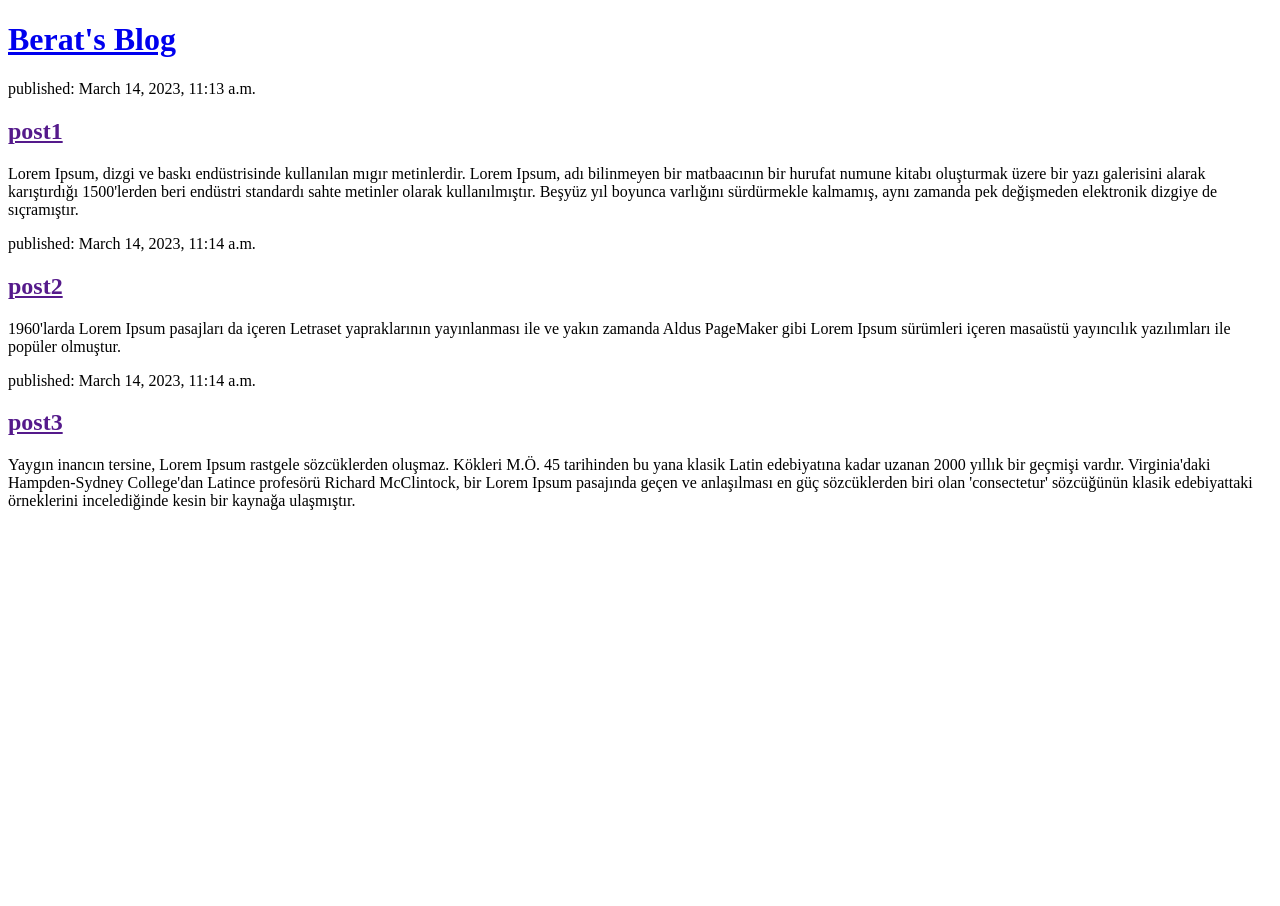
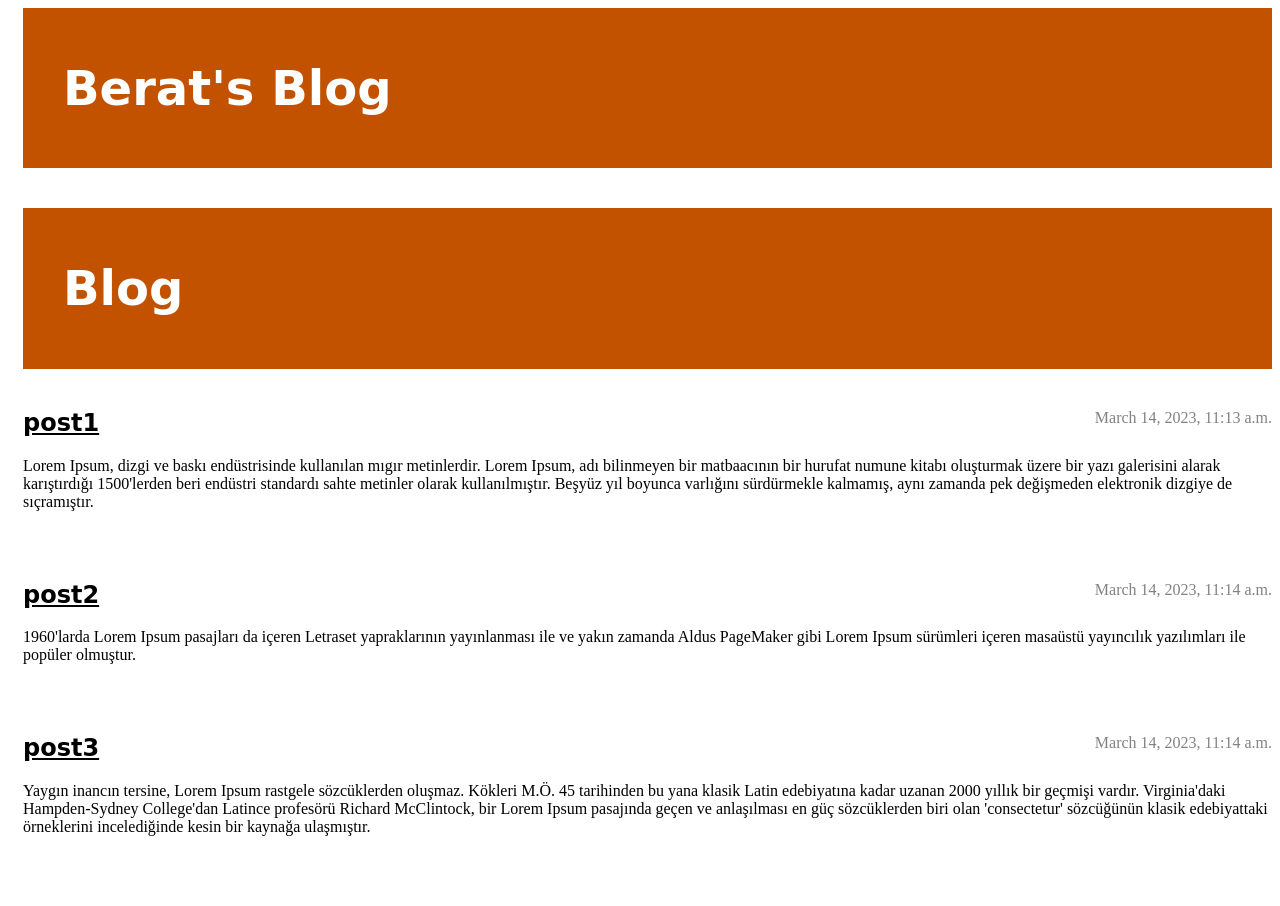
Before and after one commit to beratozcan/my-first-blog, a Django app: page / in a window 1280 px wide. Before the commit the page ends 510 px from the top, so only its background shows below. Run offline with Django 4.2, Linux system fonts and the light colour scheme; data comes from the database, SQL or seed files in the repository.

Commit message:
Added view and template for blog details and some css.

```diff
--- /dev/null
+++ b/blogApp/static/css/blogApp.css
@@ -0,0 +1,80 @@
+h1 a, h2 a {
+    color: #C25100;
+
+
+}
+
+body {
+    padding-left: 15px;
+}
+
+.page-header {
+    background-color: #C25100;
+    margin-top: 0;
+    margin-bottom: 40px;
+    padding: 20px 20px 20px 40px;
+}
+
+.page-header h1,
+.page-header h1 a,
+.page-header h1 a:visited,
+.page-header h1 a:active {
+    color: #ffffff;
+    font-size: 36pt;
+    text-decoration: none;
+}
+
+h1,
+h2,
+h3,
+h4 {
+    font-family: 'Lobster', cursive;
+}
+
+.date {
+    color: #828282;
+}
+
+.save {
+    float: right;
+}
+
+.post-form textarea,
+.post-form input {
+    width: 100%;
+}
+
+.top-menu,
+.top-menu:hover,
+.top-menu:visited {
+    color: #ffffff;
+    float: right;
+    font-size: 26pt;
+    margin-right: 20px;
+}
+
+.post {
+    margin-bottom: 70px;
+}
+
+.post h2 a,
+.post h2 a:visited {
+    color: #000000;
+}
+
+.post > .date,
+.post > .actions {
+    float: right;
+}
+
+.btn-secondary,
+.btn-secondary:visited {
+    color: #C25100;
+    background: none;
+    border-color: #C25100;
+}
+
+.btn-secondary:hover {
+    color: #FFFFFF;
+    background-color: #C25100;
+}
--- /dev/null
+++ b/blogApp/templates/blogApp/base.html
@@ -0,0 +1,30 @@
+{% load static %}
+<link rel="stylesheet" href="{% static 'css/blogApp.css' %}">
+
+<!DOCTYPE html>
+<html>
+    <header class="page-header">
+        <div class="container">
+            <h1><a href="/">Berat's Blog</a></h1>
+        </div>
+
+    </header>
+
+    <body>
+        <header class="page-header">
+          <div class="container">
+              <h1><a href="/">Blog</a></h1>
+          </div>
+        </header>
+        <main class="container">
+            <div class="row">
+                <div class="col">
+                {% block content %}
+                {% endblock %}
+                </div>
+            </div>
+        </main>
+    </body>
+
+
+</html>
--- a/blogApp/templates/blogApp/post_list.html
+++ b/blogApp/templates/blogApp/post_list.html
@@ -1,22 +1,13 @@
-<!DOCTYPE html>
-<html>
-    <head>
-        <title>Berat's Blog</title>
-    </head>
-    <body>
-        <header>
-            <h1><a href="/">Berat's Blog</a></h1>
-        </header>
-        {% for post in posts %}
-            <article>
-                <time>published: {{ post.published_date }}</time>
-                <h2><a href="">{{ post.title }}</a></h2>
-                <p>{{ post.text|linebreaksbr }}</p>
-            </article>
-        {% endfor %}
+{% extends 'blogApp/base.html' %}
 
-
-    </body>
-
-
-</html>
+{% block content %}
+    {% for post in posts %}
+        <article class="post">
+            <time class="date">
+                {{ post.published_date }}
+            </time>
+            <h2><a href="{% url 'post_detail' pk=post.pk %}">{{ post.title }}</a></h2>
+            <p>{{ post.text|linebreaksbr }}</p>
+        </article>
+    {% endfor %}
+{% endblock %}
--- a/blogApp/urls.py
+++ b/blogApp/urls.py
@@ -3,5 +3,7 @@ from . import views
 
 urlpatterns = [
     path('', views.post_list, name='post_list'),
+    path('post/<int:pk>/', views.post_detail, name='post_detail'),
+
 
 ]
--- a/blogApp/views.py
+++ b/blogApp/views.py
@@ -1,9 +1,14 @@
 from django.shortcuts import render
 from django.utils import timezone
 from .models import Post
+from django.shortcuts import get_object_or_404
 
 # Create your views here.
 
 def post_list(request):
     posts = Post.objects.filter(published_date__lte=timezone.now()).order_by('published_date')
     return render(request, 'blogApp/post_list.html',{'posts':posts})
+
+def post_detail(request,pk):
+    post = get_object_or_404(Post,pk=pk)
+    return render(request, 'blogApp/post_detail.html',{'post':post})
--- a/myblog/urls.py
+++ b/myblog/urls.py
@@ -1,3 +1,4 @@
+
 """myblog URL Configuration
 
 The `urlpatterns` list routes URLs to views. For more information please see:
@@ -16,7 +17,9 @@ Including another URLconf
 from django.contrib import admin
 from django.urls import path, include
 
+
 urlpatterns = [
     path('admin/', admin.site.urls),
     path('',include('blogApp.urls')),
+
 ]
```
Also changed, not shown: blogApp/templates/blogApp/post_detail.html (added, +13 -0 lines).
